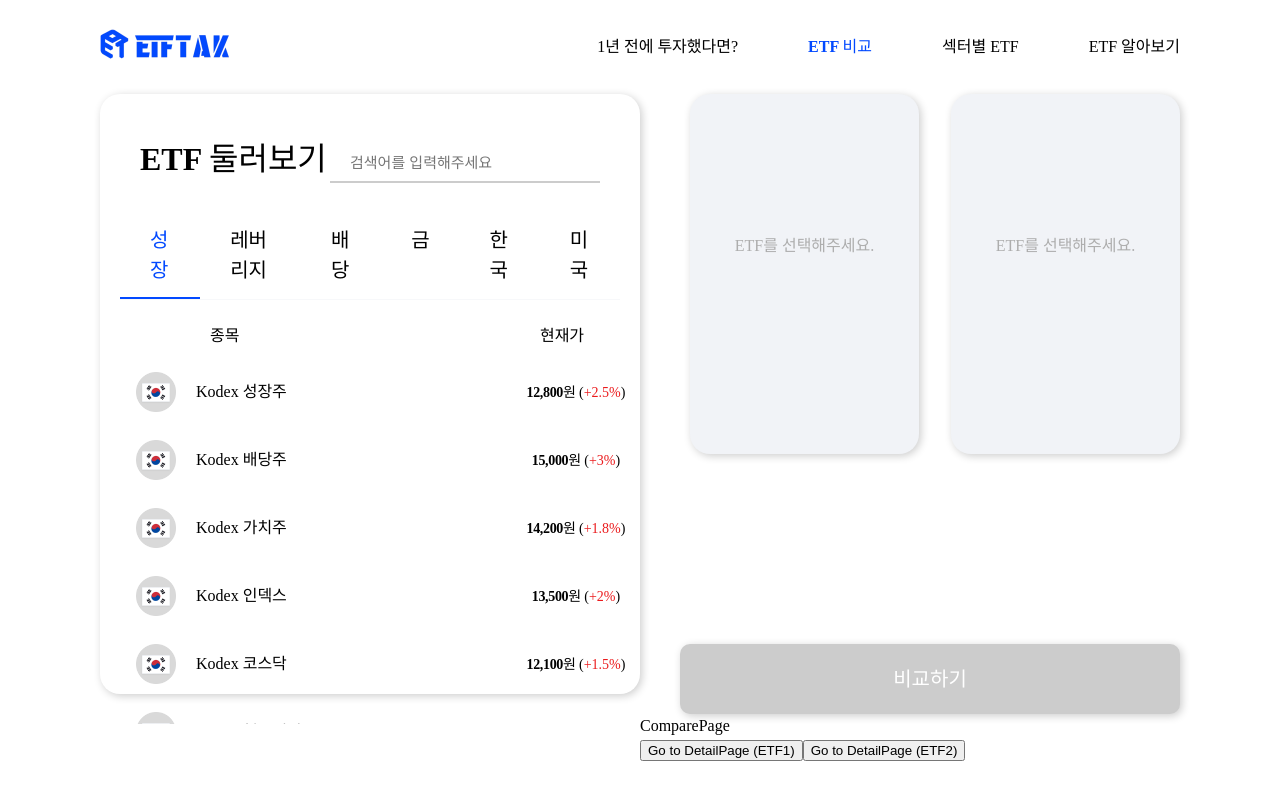
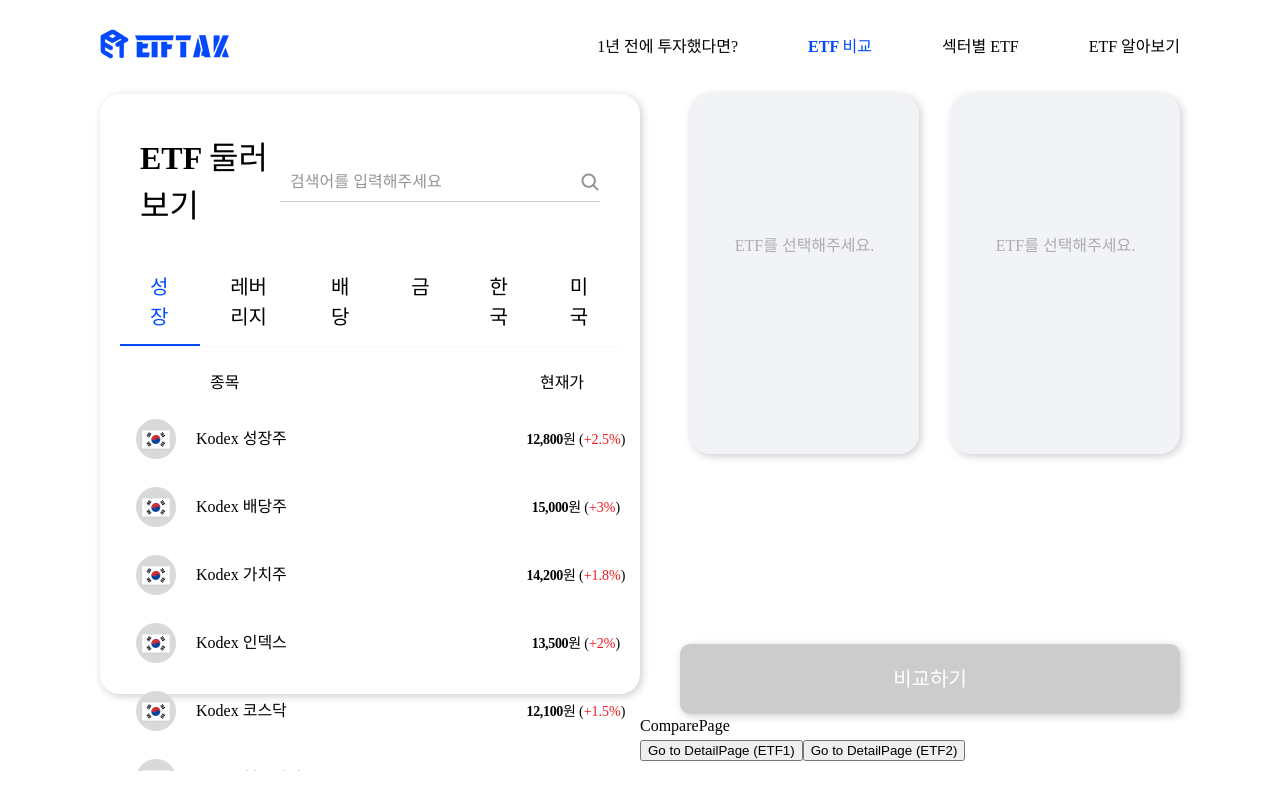
Before and after one commit to ETF-TAK/FE, a React (Vite) app: page /compare in a window 1280 px wide. Built offline with nearby package versions, Linux system fonts and the light colour scheme; a web font is replaced by a local one.

Commit message:
design(#40): etf 비교 검색 디자인 수정

```diff
--- a/src/pages/ComparePage.jsx
+++ b/src/pages/ComparePage.jsx
@@ -6,6 +6,7 @@ import { useNavigate } from "react-router-dom";
 import CompareCard from "../components/etf/compareCard/CompareCard";
 import CategoryTabs from "../components/etf/categoryTabs/CategoryTabs";
 import SectorKorea from "../assets/images/common/sectors/korea.png";
+import SearchIcon from "../assets/images/icons/search.png";
 
 export default function ComparePage() {
   const [etfData, setEtfData] = useState([
@@ -239,7 +240,10 @@ export default function ComparePage() {
       <div className="left-panel">
         <div className="etfSearch-Top">
           <h1>ETF 둘러보기</h1>
-          <input type="text" placeholder="검색어를 입력해주세요"></input>
+          <div className="etfSearch-Wrapper">
+            <input type="text" placeholder="검색어를 입력해주세요"></input>
+            <img src={SearchIcon} alt="돋보기 아이콘" className="etfSearch-Icon" />
+          </div>
         </div>
         <div className="etfSearch-Bottom">
           <CategoryTabs />
--- a/src/styles/ComparePage.css
+++ b/src/styles/ComparePage.css
@@ -17,21 +17,38 @@
   padding-bottom: 10px;
 }
 
+.etfSearch-Wrapper {
+  position: relative;
+  display: flex;
+  align-items: center;
+}
+
+.etfSearch-Top input {
+  padding: 10px 30px 10px 10px;
+  border: none;
+  border-bottom: 1px solid #ccc;
+  width: 280px;
+  color: #000000;
+  font-size: 16px;
+  font-weight: 400;
+  outline: none;
+}
+
+.etfSearch-Top input::placeholder {
+  color: #949494;
+}
+
+.etfSearch-Icon {
+  position: absolute;
+  right: 0px;
+  width: 20px;
+  height: 20px;
+  cursor: pointer;
+}
+
 .etfSearch-Top h1 {
   font-size: 32px;
   font-weight: bold;
-}
-
-.etfSearch-Top input {
-  padding: 20px;
-  padding-bottom: 10px;
-  border: none;
-  border-bottom: 2px solid #ccc;
-  outline: none;
-  width: 50%;
-  font-size: 15px;
-  font-weight: bold;
-  color: #949494;
 }
 
 .etfSearch-Bottom {
```
Also changed, not shown: src/assets/images/icons/search.png (added).
